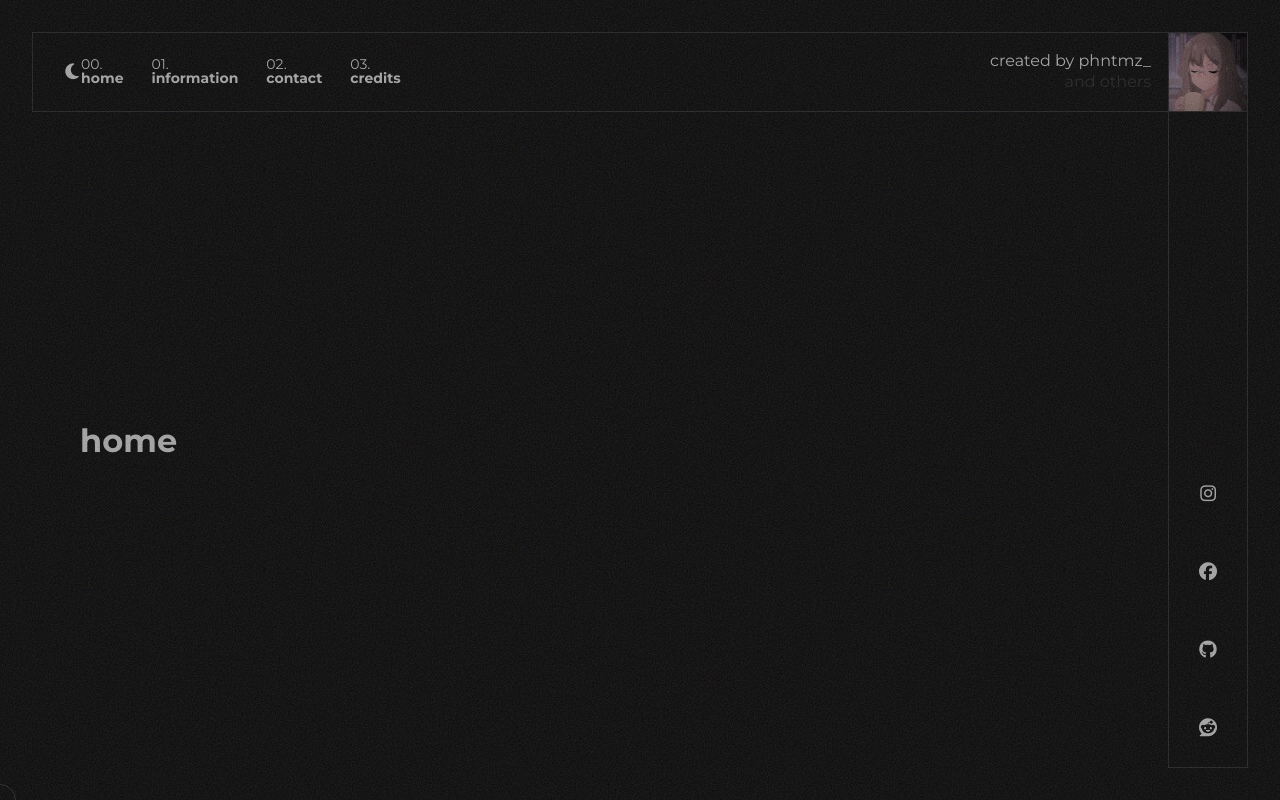
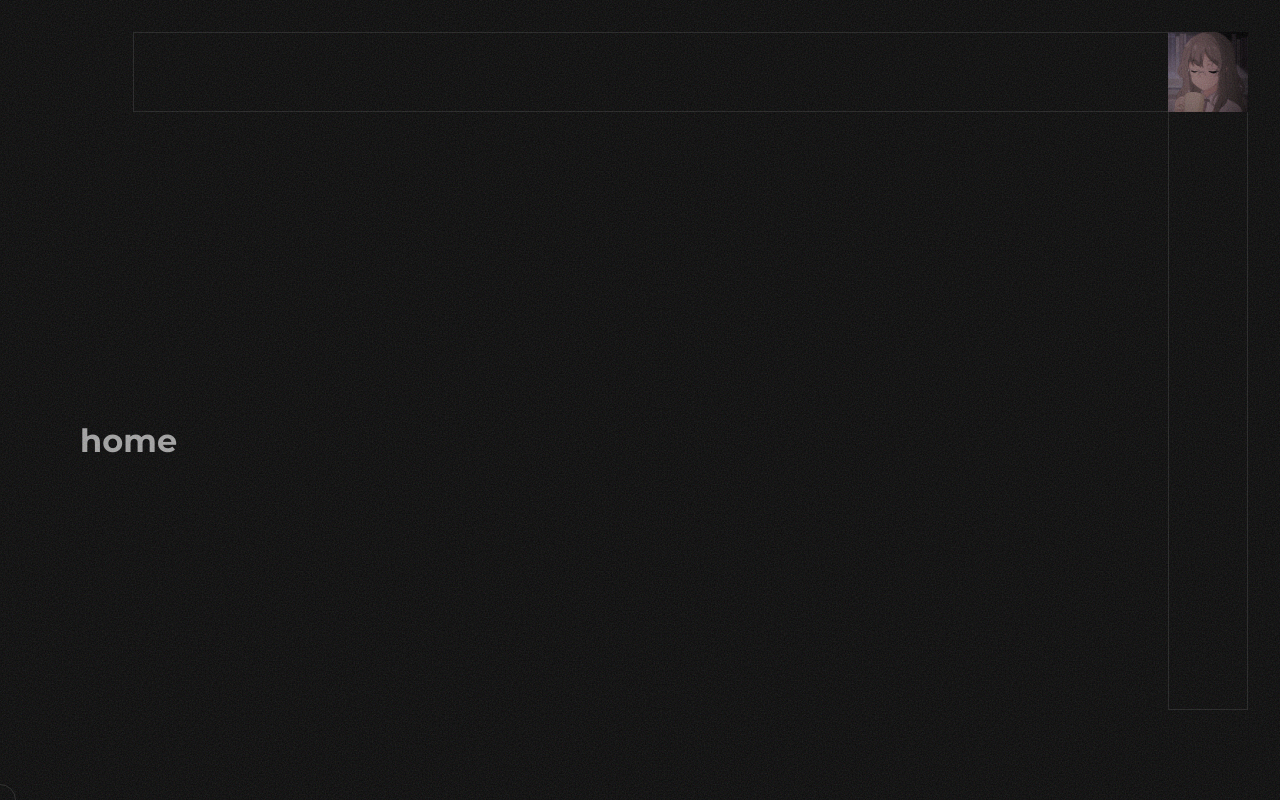
Before and after one commit to fntmz/phntmz-frontend, a Vue app: page / in a window 1280 px wide. Built offline with nearby package versions, Linux system fonts and the light colour scheme.

Commit message:
added mount animation to navbar

```diff
--- a/src/components/Navbar.vue
+++ b/src/components/Navbar.vue
@@ -1,15 +1,20 @@
 <script setup>
 import { RouterLink } from "vue-router";
+import state from "../state";
 import ToggleDarkmode from "../assets/js/toggleDarkmode";
 </script>
 
 <template>
-    <div class="z-[1] fixed top-8 bottom-8 left-8 right-8">
-        <div class="absolute right-0 h-20 w-20">
+    <div
+        class="z-[1] fixed top-8 bottom-8 left-8 right-8 flex flex-row-reverse"
+    >
+        <div class="z-[1] absolute right-0 h-20 w-20">
             <img src="../assets/img/favicon.jpg" alt="" />
         </div>
         <div
-            class="absolute w-full h-20 border-solid border-1 border-custom-gray pr-24 flex justify-between items-center overflow-clip"
+            class="absolute w-20 h-20 border-solid border-1 border-custom-gray pr-20 flex justify-between items-center overflow-clip transition-width duration-[2000ms] delay-[2800ms]"
+            :class="{ active: state.active }"
+            id="top-nav"
         >
             <button
                 class="aspect-square h-full grid place-items-center text-lg"
@@ -17,7 +22,7 @@ import ToggleDarkmode from "../assets/js/toggleDarkmode";
             >
                 <i class="fa-solid fa-moon"></i>
             </button>
-            <div class="text-right">
+            <div class="mr-4 text-right">
                 created by phntmz_ <br />
                 <span class="text-custom-gray text-base">and others</span>
             </div>
@@ -43,7 +48,9 @@ import ToggleDarkmode from "../assets/js/toggleDarkmode";
             </div>
         </div>
         <div
-            class="absolute right-0 h-full w-20 border-solid border-1 border-custom-gray flex flex-col items-center justify-end"
+            class="absolute h-20 w-20 border-solid border-1 border-custom-gray flex flex-col items-center justify-end overflow-clip transition-height duration-[2000ms] delay-[2800ms]"
+            :class="{ active: state.active }"
+            id="right-nav"
         >
             <a
                 href="https://www.instagram.com/phntmz_/"
@@ -73,7 +80,28 @@ import ToggleDarkmode from "../assets/js/toggleDarkmode";
     </div>
 </template>
 
-<style scoped>
+<style scoped lang="scss">
+#top-nav,
+#right-nav {
+    & > * {
+        opacity: 0;
+        transition: opacity 300ms 5000ms;
+    }
+    &.active > * {
+        opacity: 1;
+    }
+}
+
+#top-nav {
+    &.active {
+        width: 100% !important;
+    }
+}
+#right-nav {
+    &.active {
+        height: 100% !important;
+    }
+}
 nav > * {
     margin-right: 2em;
     line-height: 0.98;
--- a/tailwind.config.js
+++ b/tailwind.config.js
@@ -11,6 +11,8 @@ module.exports = {
                 "alt-accent": "rgb(var(--alt-accent))",
             },
             transitionProperty: {
+                width: "width",
+                height: "height",
                 filter: "filter",
             },
             borderWidth: {
```
